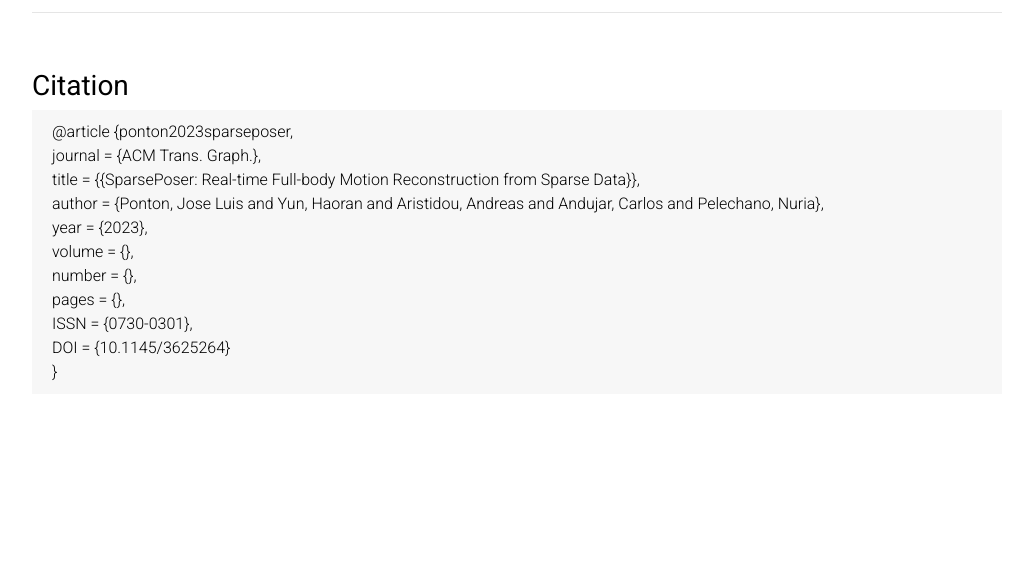
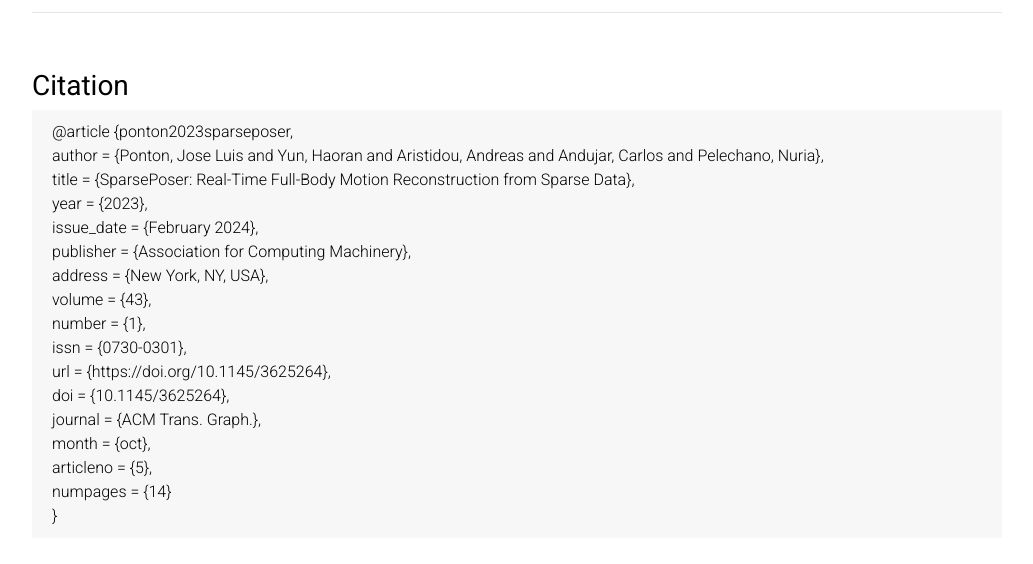
Before and after one commit to UPC-ViRVIG/SparsePoser, a Jekyll site: the page built from docs/_pages/about.md, in a window 1280 px wide and 900 px high, scrolled down 3042 px, cut to the strip 292-856 px from the top of the window. Shown: the whole strip, without its empty margins (123-1156 px from the left). Built offline with Jekyll 4.4.1, drawn with Linux system fonts in a browser that asks for light colours; comment, search, counter and statistics services are not loaded; a style sheet for code colours, icons or effects is not loaded; before the commit the page ends 3798 px from its top, so only the background shows below that.

Commit message:
updated citation

```diff
--- a/docs/_pages/about.md
+++ b/docs/_pages/about.md
@@ -150,16 +150,20 @@
 </b></h3>
 <div style="background-color:rgba(0, 0, 0, 0.03); vertical-align: middle; padding:10px 20px;">
 @article {ponton2023sparseposer, <br>
+	author = {Ponton, Jose Luis and Yun, Haoran and Aristidou, Andreas and Andujar, Carlos and Pelechano, Nuria}, <br>
+	title = {SparsePoser: Real-Time Full-Body Motion Reconstruction from Sparse Data}, <br>
+	year = {2023}, <br>
+	issue_date = {February 2024}, <br>
+	publisher = {Association for Computing Machinery}, <br>
+	address = {New York, NY, USA}, <br>
+	volume = {43}, <br>
+	number = {1}, <br>
+	issn = {0730-0301}, <br>
+	url = {https://doi.org/10.1145/3625264}, <br>
+	doi = {10.1145/3625264}, <br>
 	journal = {ACM Trans. Graph.}, <br>
-	{% raw %}
-	title = {{SparsePoser: Real-time Full-body Motion Reconstruction from Sparse Data}}, <br>
-	{% endraw %}
-	author = {Ponton, Jose Luis and Yun, Haoran and Aristidou, Andreas and Andujar, Carlos and Pelechano, Nuria}, <br>
-	year = {2023}, <br>
-	volume = {}, <br>
-	number = {}, <br>
-	pages = {}, <br>
-	ISSN = {0730-0301}, <br>
-	DOI = {10.1145/3625264} <br>
+	month = {oct}, <br>
+	articleno = {5}, <br>
+	numpages = {14} <br>
 }
 </div>
```
Also changed, not shown: README.md.
